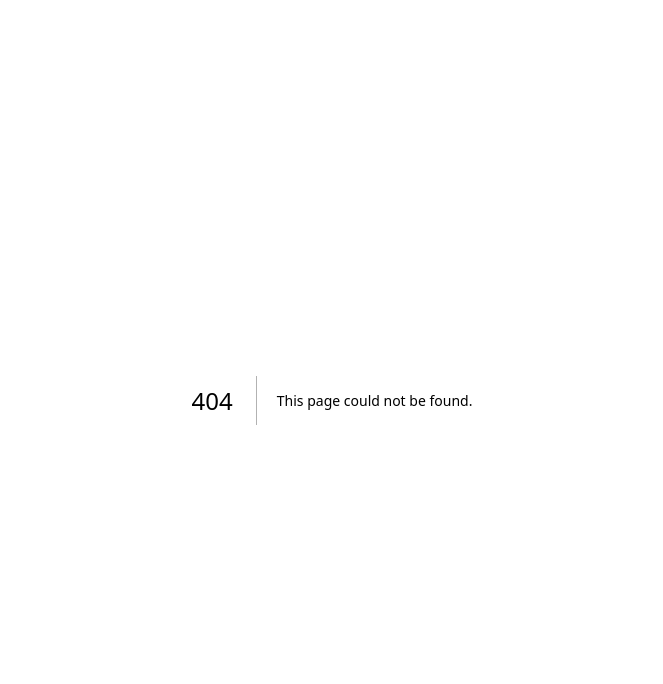
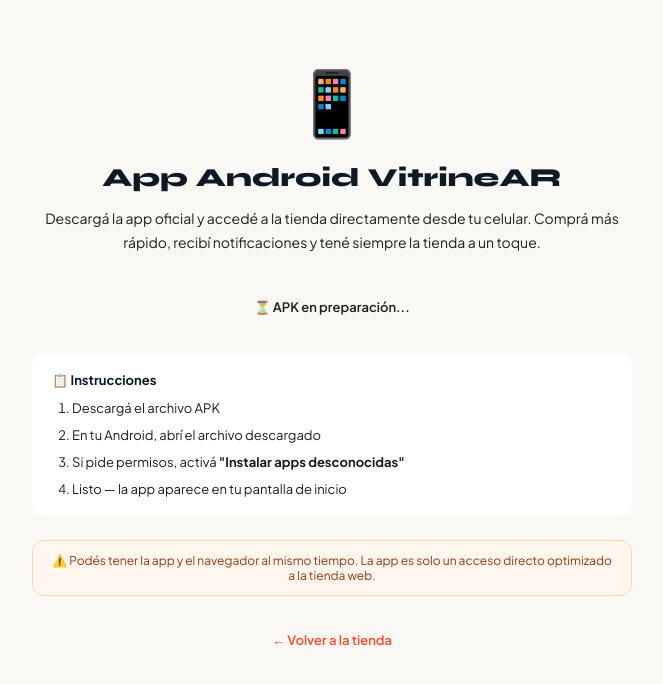
Before and after one commit to Technolandsense/vitrinear-store, a Next.js app: page /descargar in a window 1280 px wide. Before the commit this address had no page. Shown: the top 684 px of the page, without its empty margins (308-971 px from the left). Built offline with nearby package versions, Linux system fonts and the light colour scheme; no server answers; the database is empty.

Commit message:
feat: Android WebView + APK build + página descargar

```diff
--- /dev/null
+++ b/pages/descargar.js
@@ -0,0 +1,72 @@
+import { useState, useEffect } from "react";
+import { supabasePublic } from "../lib/supabase";
+import { STORE_SLUG } from "../lib/store";
+
+const GITHUB_OWNER = process.env.NEXT_PUBLIC_GITHUB_OWNER || "Technolandsense";
+const GITHUB_REPO = process.env.NEXT_PUBLIC_GITHUB_REPO || "vitrinear-store";
+
+export default function Descargar() {
+  const [settings, setSettings] = useState({});
+  const [release, setRelease] = useState(null);
+
+  useEffect(() => {
+    const sf = STORE_SLUG ? (t) => t.eq('store_slug', STORE_SLUG) : (t) => t;
+    sf(supabasePublic.from('settings').select('*')).then(({ data }) => {
+      const obj = {};
+      (data || []).forEach(s => obj[s.key] = s.value);
+      setSettings(obj);
+    });
+    fetch(`https://api.github.com/repos/${GITHUB_OWNER}/${GITHUB_REPO}/releases/latest`)
+      .then(r => r.json())
+      .then(d => setRelease(d.tag_name ? d : null))
+      .catch(() => {});
+  }, []);
+
+  const storeName = settings?.store_name || "VitrineAR";
+  const apkUrl = release?.assets?.[0]?.browser_download_url;
+
+  return (
+    <div style={{ minHeight: "100vh", background: "var(--cream)", color: "var(--text)" }}>
+      <style>{`body{margin:0;font-family:'Plus Jakarta Sans',sans-serif;background:#FAF8F4;color:#1C1C1C}:root{--navy:#0F1923;--coral:#FF4B2B;--cream:#FAF8F4}`}</style>
+      <div style={{ maxWidth: 600, margin: "0 auto", padding: "60px 20px", textAlign: "center" }}>
+        <div style={{ fontSize: 64, marginBottom: 20 }}>📱</div>
+        <h1 style={{ fontSize: 26, fontWeight: 800, fontFamily: "'Syne',sans-serif", color: "var(--navy)", marginBottom: 8 }}>
+          App Android {storeName}
+        </h1>
+        <p style={{ color: "var(--mid)", fontSize: 14, lineHeight: 1.7, marginBottom: 30 }}>
+          Descargá la app oficial y accedé a la tienda directamente desde tu celular.
+          Comprá más rápido, recibí notificaciones y tené siempre la tienda a un toque.
+        </p>
+
+        {apkUrl ? (
+          <a href={apkUrl} download
+            style={{ display: "inline-block", padding: "14px 36px", background: "var(--coral)", color: "#fff", borderRadius: 12, fontWeight: 800, fontSize: 15, fontFamily: "'Syne',sans-serif", textDecoration: "none", boxShadow: "0 4px 20px rgba(255,75,43,.4)" }}>
+            📲 Descargar APK
+          </a>
+        ) : (
+          <div style={{ padding: "14px 36px", background: "var(--grey)", borderRadius: 12, color: "var(--mid)", fontWeight: 600, fontSize: 13 }}>
+            ⏳ APK en preparación...
+          </div>
+        )}
+
+        <div style={{ marginTop: 24, background: "#fff", borderRadius: 12, border: "1.5px solid var(--border)", padding: "16px 20px", textAlign: "left", fontSize: 13, lineHeight: 1.7 }}>
+          <strong style={{ color: "var(--navy)", display: "block", marginBottom: 6 }}>📋 Instrucciones</strong>
+          <ol style={{ margin: 0, paddingLeft: 20, color: "var(--mid)" }}>
+            <li style={{ marginBottom: 5 }}>Descargá el archivo APK</li>
+            <li style={{ marginBottom: 5 }}>En tu Android, abrí el archivo descargado</li>
+            <li style={{ marginBottom: 5 }}>Si pide permisos, activá <strong>"Instalar apps desconocidas"</strong></li>
+            <li>Listo — la app aparece en tu pantalla de inicio</li>
+          </ol>
+        </div>
+
+        <div style={{ marginTop: 24, background: "#FFF7ED", border: "1px solid #FED7AA", borderRadius: 12, padding: "12px 16px", fontSize: 12, color: "#9A3412" }}>
+          ⚠️ Podés tener la app y el navegador al mismo tiempo. La app es solo un acceso directo optimizado a la tienda web.
+        </div>
+
+        <div style={{ marginTop: 32 }}>
+          <a href="/" style={{ color: "var(--coral)", fontWeight: 600, fontSize: 13, textDecoration: "none" }}>← Volver a la tienda</a>
+        </div>
+      </div>
+    </div>
+  );
+}
```
Also changed, not shown: pages/index.js (+24 -21 lines), 12 other files (tests, documents, lock files or other folders).
